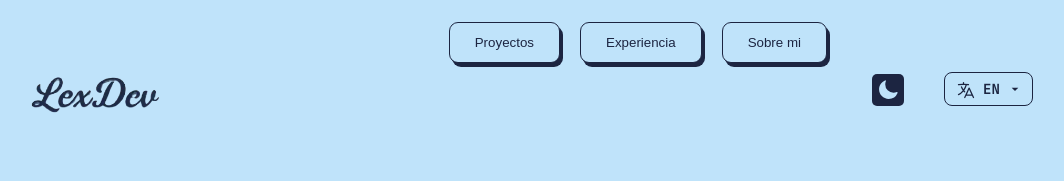
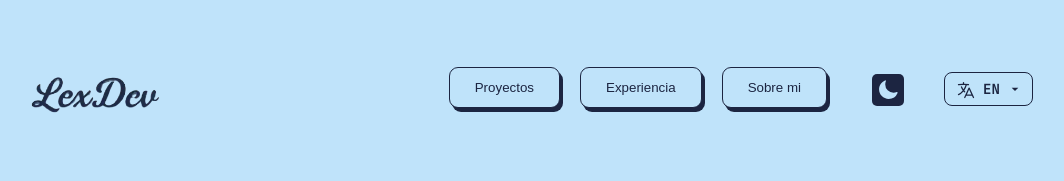
Before and after one commit to DraketRomero/lexdev-portfolio, a React (Vite) app: page / in a window 1280 px wide. Shown: the top 181 px of the page, without its empty margins (112-1176 px from the left). Built offline with nearby package versions, Linux system fonts and the light colour scheme.

Commit message:
add: Margin to button options

```diff
--- a/src/components/Header.tsx
+++ b/src/components/Header.tsx
@@ -38,7 +38,7 @@ export const Header = () => {
 
                     <div>
                         <ul className='list-group'>
-                            <li>
+                            <li className='list-item'>
                                 <Button
                                     className='menu-option button-header'
                                     routeName='Proyectos'
@@ -48,7 +48,7 @@ export const Header = () => {
                             </li>
 
 
-                            <li>
+                            <li className='list-item'>
                                 <Button
                                     className='menu-option button-header'
                                     routeName='Experiencia'
@@ -57,7 +57,7 @@ export const Header = () => {
                                 />
                             </li>
 
-                            <li>
+                            <li className='list-item'>
                                 <Button
                                     className='menu-option button-header'
                                     routeName='Sobre mi'
--- a/src/components/css/header.css
+++ b/src/components/css/header.css
@@ -33,6 +33,10 @@
 
 .img-container {
     margin: 19px 0 0 120px;
+}
+
+.list-item {
+    margin: 45px 0 0 0;
 }
 
 .logo-theme-container {
```
